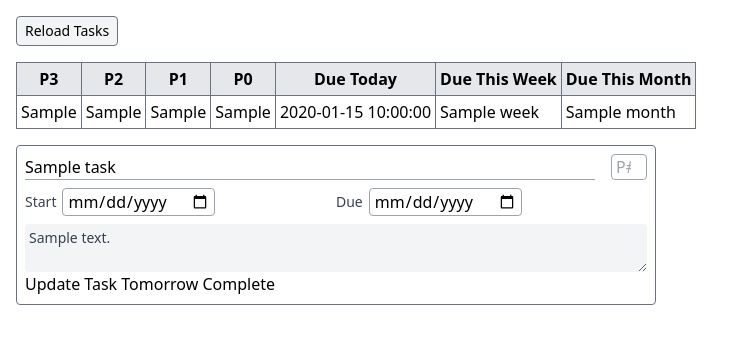
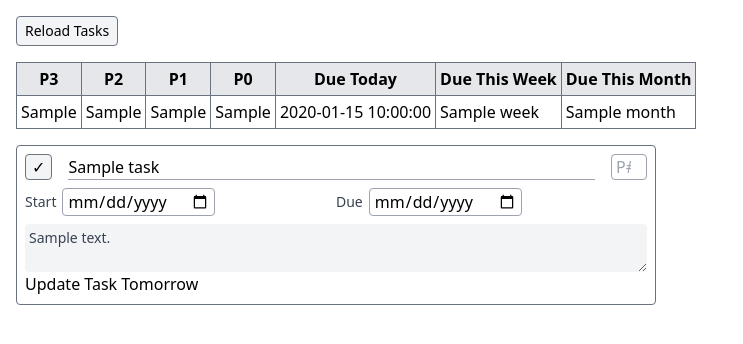
Before and after one commit to karagenit/todo, a Flask app: template templates/index.html in a window 1280 px wide. Shown: the top 344 px of the page, without its empty margins (0-743 px from the left). Run offline with Flask 3, Linux system fonts and the light colour scheme; the template is opened without the code that fills it: most values are stand-ins (such as "Sample title", 1, 10 or a date in 2020); some libraries are stand-ins or nearby versions.

Commit message:
Style Button

```diff
--- a/templates/index.html
+++ b/templates/index.html
@@ -40,6 +40,7 @@
     <form action="/update" method="POST" class="border border-gray-500 rounded flex flex-col max-w-[40em] p-2 mt-4">
         <input type="hidden" name="task_id" value="{{ task.id }}">
         <div class="flex flex-row mb-2">
+            <button type="submit" name="action_complete" value="true" class="border border-gray-500 bg-gray-100 hover:bg-gray-200 px-1.5 mr-4 rounded">✓</button>
             <input type="text" name="title" value="{{ task.title }}" placeholder="Task Title" class="flex-grow mr-4 border-b border-gray-400 focus:outline-none">
             <input type="number" name="priority" value="{{ task.priority }}" max="3" min="1" placeholder="P#" class="w-9 border rounded border-gray-400 pl-1 focus:outline-none">
         </div>
@@ -57,7 +58,6 @@
         <div class="form-row">
             <input type="submit" value="Update Task">
             <button type="submit" name="action_tomorrow" value="true">Tomorrow</button>
-            <button type="submit" name="action_complete" value="true">Complete</button>
         </div>
     </form>
     {% endfor %}
```
